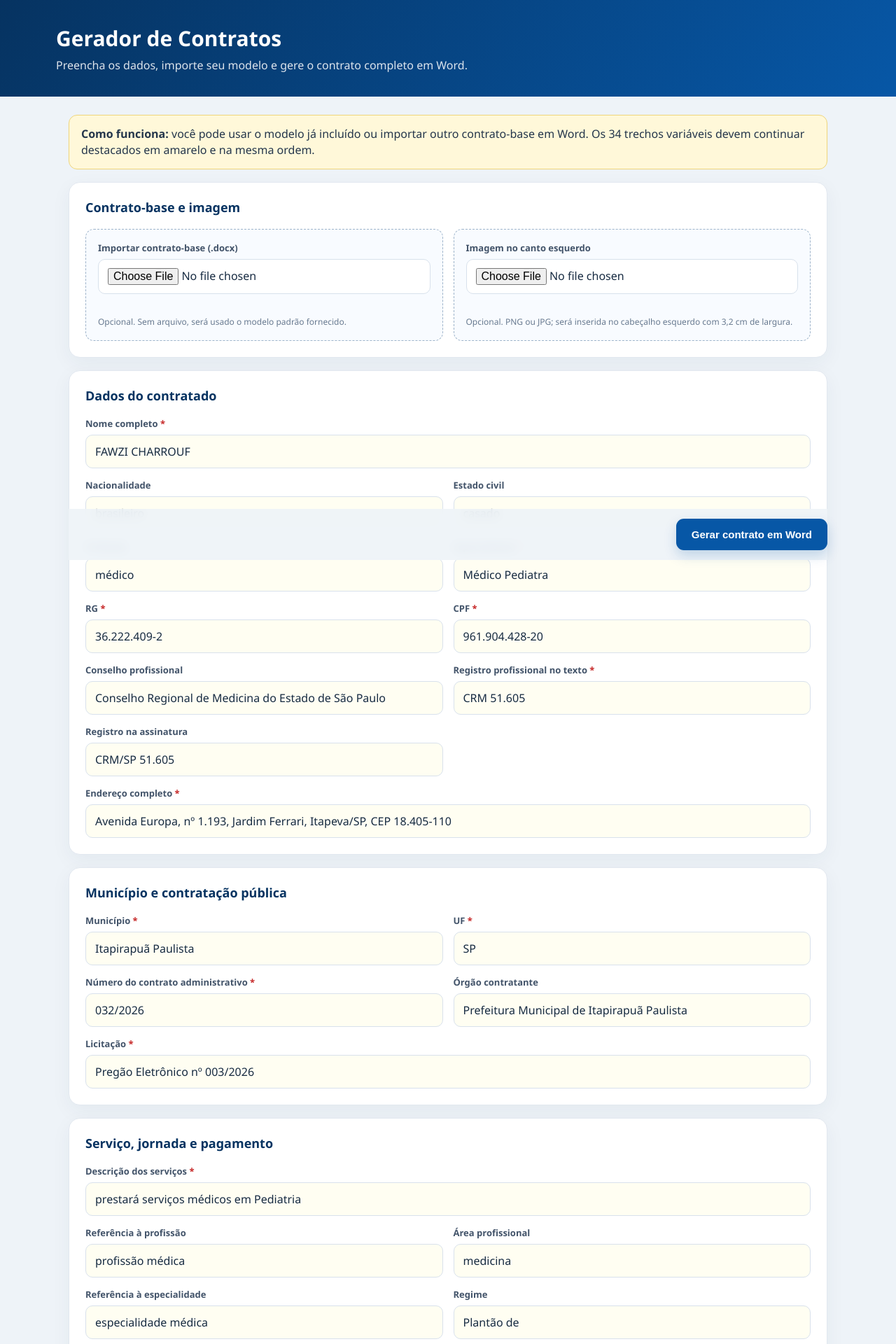
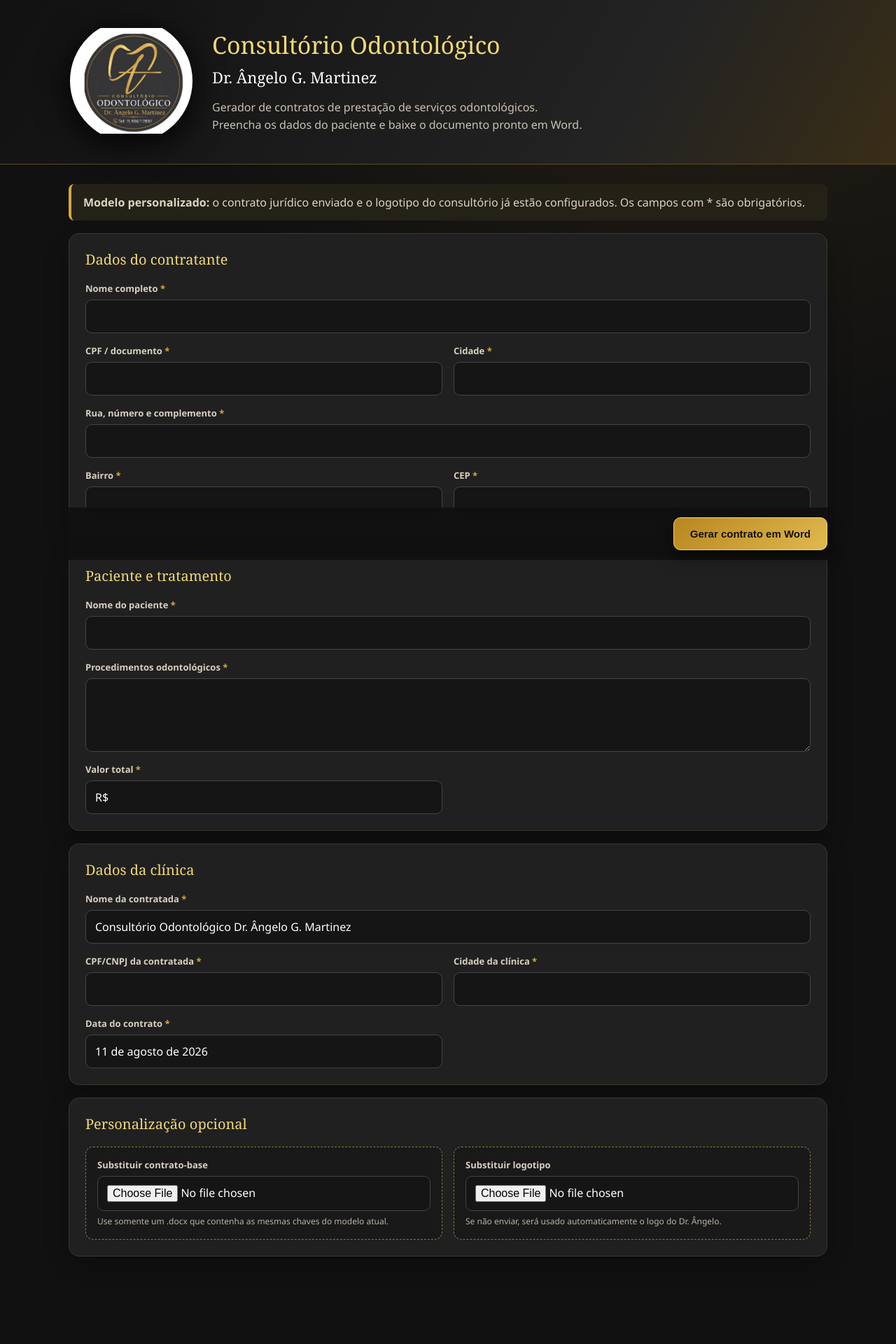
Before and after one commit to Nicolas1xx/GERADOR-DE-CONTRATOS-SISTEMA, a Flask app: page / in a window 1280 px wide. Shown: the top 1920 px of the page at 70% size. After the commit the page ends 1795 px from the top, so only its background shows below. Run offline with Flask 3, Linux system fonts and the light colour scheme.

Commit message:
Personaliza gerador para consultorio odontologico

```diff
--- a/app.py
+++ b/app.py
@@ -3,13 +3,12 @@ import os
 import re
 
 from flask import Flask, flash, render_template, request, send_file
-from werkzeug.utils import secure_filename
-
 from contract_generator import default_contract_form, generate_contract_docx
 
 
 BASE_DIR = os.path.dirname(os.path.abspath(__file__))
-DEFAULT_TEMPLATE = os.path.join(BASE_DIR, "modelo_contrato_prestacao_servicos.docx")
+DEFAULT_TEMPLATE = os.path.join(BASE_DIR, "modelo_contrato_odontologico.docx")
+DEFAULT_LOGO = os.path.join(BASE_DIR, "logo_consultorio_angelo.jpg")
 
 app = Flask(__name__)
 app.secret_key = os.environ.get("SECRET_KEY", "gerador-contratos-local")
@@ -21,25 +20,27 @@ def index():
     return render_template("index.html", valores=default_contract_form())
 
 
+@app.get("/logo")
+def logo():
+    return send_file(DEFAULT_LOGO, mimetype="image/jpeg")
+
+
 @app.post("/gerar")
 def gerar():
     obrigatorios = {
-        "nome_contratado": "Nome completo",
-        "especialidade": "Especialidade",
-        "rg": "RG",
-        "cpf": "CPF",
-        "registro_profissional": "Registro profissional",
-        "endereco": "Endereço",
-        "municipio": "Município",
-        "uf": "UF",
-        "numero_contrato": "Número do contrato",
-        "licitacao": "Licitação",
-        "descricao_servicos": "Descrição dos serviços",
-        "carga_horaria": "Carga horária",
-        "honorarios": "Honorários",
-        "prazo_pagamento": "Prazo de pagamento",
-        "multa_rescisao": "Multa de rescisão",
-        "data_assinatura": "Local e data da assinatura",
+        "nome_contratante": "Nome do contratante",
+        "cpf_contratante": "CPF do contratante",
+        "cidade_contratante": "Cidade do contratante",
+        "endereco_contratante": "Endereço do contratante",
+        "bairro_contratante": "Bairro",
+        "cep_contratante": "CEP",
+        "nome_contratada": "Nome da clínica/contratada",
+        "cpf_cnpj_contratada": "CPF/CNPJ da contratada",
+        "nome_paciente": "Nome do paciente",
+        "procedimentos": "Procedimentos",
+        "valor": "Valor do tratamento",
+        "cidade_clinica": "Cidade da clínica",
+        "data_contrato": "Data do contrato",
     }
     faltando = [rotulo for campo, rotulo in obrigatorios.items() if not request.form.get(campo, "").strip()]
     if faltando:
@@ -56,12 +57,13 @@ def gerar():
             return render_template("index.html", valores=request.form), 400
         template_source = BytesIO(modelo.read())
 
-    image_source = None
+    image_source = open(DEFAULT_LOGO, "rb")
     if imagem and imagem.filename:
         extensao = os.path.splitext(imagem.filename)[1].lower()
         if extensao not in {".png", ".jpg", ".jpeg"}:
             flash("A imagem precisa estar em PNG, JPG ou JPEG.", "erro")
             return render_template("index.html", valores=request.form), 400
+        image_source.close()
         image_source = BytesIO(imagem.read())
 
     try:
@@ -70,7 +72,7 @@ def gerar():
         flash(str(exc), "erro")
         return render_template("index.html", valores=request.form), 400
 
-    nome = re.sub(r"[^A-Za-z0-9_-]+", "_", request.form["nome_contratado"].strip()).strip("_") or "contratado"
+    nome = re.sub(r"[^A-Za-z0-9_-]+", "_", request.form["nome_paciente"].strip()).strip("_") or "paciente"
     return send_file(
         arquivo,
         as_attachment=True,
--- a/templates/index.html
+++ b/templates/index.html
@@ -1,56 +1,34 @@
 <!doctype html>
-<html lang="pt-BR">
-<head>
-  <meta charset="utf-8"><meta name="viewport" content="width=device-width,initial-scale=1">
-  <title>Gerador de Contratos</title>
-  <style>
-    :root{--azul:#0757a6;--escuro:#063361;--fundo:#eef3f8;--linha:#d8e1ec;--texto:#24364b;--muted:#687a90}
-    *{box-sizing:border-box}body{margin:0;background:var(--fundo);font-family:Segoe UI,Arial,sans-serif;color:var(--texto)}
-    header{background:linear-gradient(125deg,var(--escuro),var(--azul));color:#fff;padding:34px max(20px,calc((100vw - 1120px)/2))}header h1{margin:0 0 7px;font-size:30px}header p{margin:0;opacity:.86}
-    main{max-width:1120px;margin:26px auto 50px;padding:0 18px}form{display:grid;gap:18px}.card{background:#fff;border:1px solid #e2e8f0;border-radius:16px;padding:23px;box-shadow:0 8px 28px #1838580d}
-    h2{margin:0 0 19px;font-size:18px;color:var(--escuro)}.grid{display:grid;grid-template-columns:repeat(2,minmax(0,1fr));gap:15px}.field{display:grid;gap:7px}.full{grid-column:1/-1}
-    label{font-size:13px;font-weight:750;color:#43546a}.req:after{content:" *";color:#c62828}input,textarea{width:100%;padding:12px 13px;border:1px solid var(--linha);border-radius:10px;font:inherit;background:#fffef2;color:#172b42}textarea{min-height:78px;resize:vertical}input:focus,textarea:focus{outline:0;border-color:var(--azul);box-shadow:0 0 0 3px #0757a61a;background:#fff}
-    .upload{border:1.5px dashed #9eb4ca;background:#f8fbff;padding:17px;border-radius:12px}.upload input{background:#fff}.hint{font-size:12px;color:var(--muted);line-height:1.45}.notice{background:#fff8d9;border:1px solid #eed57a;border-radius:12px;padding:15px 17px;margin-bottom:18px;line-height:1.45}.alert{background:#fee7e7;color:#8c1e1e;border:1px solid #f4bcbc;padding:14px;border-radius:11px;margin-bottom:16px;font-weight:650}
-    .actions{position:sticky;bottom:0;display:flex;justify-content:flex-end;padding:14px 0;background:#eef3f8e8;backdrop-filter:blur(8px)}button{border:0;border-radius:11px;background:var(--azul);color:#fff;padding:14px 22px;font-size:15px;font-weight:800;cursor:pointer;box-shadow:0 8px 18px #0757a633}button:hover{background:#064b8e}.file-name{font-size:12px;color:var(--azul);font-weight:700;min-height:17px}
-    @media(max-width:720px){header h1{font-size:25px}.grid{grid-template-columns:1fr}.full{grid-column:auto}.card{padding:18px}.actions button{width:100%}}
-  </style>
-</head>
-<body>
-<header><h1>Gerador de Contratos</h1><p>Preencha os dados, importe seu modelo e gere o contrato completo em Word.</p></header>
-<main>
-  {% with mensagens = get_flashed_messages(with_categories=true) %}{% for categoria,mensagem in mensagens %}<div class="alert">{{ mensagem }}</div>{% endfor %}{% endwith %}
-  <div class="notice"><strong>Como funciona:</strong> você pode usar o modelo já incluído ou importar outro contrato-base em Word. Os 34 trechos variáveis devem continuar destacados em amarelo e na mesma ordem.</div>
-  <form method="post" action="/gerar" enctype="multipart/form-data">
-    <section class="card"><h2>Contrato-base e imagem</h2><div class="grid">
-      <div class="field upload"><label>Importar contrato-base (.docx)</label><input type="file" name="contrato_base" accept=".docx" onchange="showName(this,'baseName')"><div id="baseName" class="file-name"></div><span class="hint">Opcional. Sem arquivo, será usado o modelo padrão fornecido.</span></div>
-      <div class="field upload"><label>Imagem no canto esquerdo</label><input type="file" name="imagem_cabecalho" accept=".png,.jpg,.jpeg" onchange="showName(this,'imageName')"><div id="imageName" class="file-name"></div><span class="hint">Opcional. PNG ou JPG; será inserida no cabeçalho esquerdo com 3,2 cm de largura.</span></div>
-    </div></section>
-    <section class="card"><h2>Dados do contratado</h2><div class="grid">
-      <div class="field full"><label class="req">Nome completo</label><input name="nome_contratado" value="{{ valores.get('nome_contratado','') }}" required></div>
-      <div class="field"><label>Nacionalidade</label><input name="nacionalidade" value="{{ valores.get('nacionalidade','') }}"></div><div class="field"><label>Estado civil</label><input name="estado_civil" value="{{ valores.get('estado_civil','') }}"></div>
-      <div class="field"><label>Profissão</label><input name="profissao" value="{{ valores.get('profissao','') }}"></div><div class="field"><label class="req">Especialidade</label><input name="especialidade" value="{{ valores.get('especialidade','') }}" required></div>
-      <div class="field"><label class="req">RG</label><input name="rg" value="{{ valores.get('rg','') }}" required></div><div class="field"><label class="req">CPF</label><input name="cpf" value="{{ valores.get('cpf','') }}" required></div>
-      <div class="field"><label>Conselho profissional</label><input name="conselho" value="{{ valores.get('conselho','') }}"></div><div class="field"><label class="req">Registro profissional no texto</label><input name="registro_profissional" value="{{ valores.get('registro_profissional','') }}" required></div>
-      <div class="field"><label>Registro na assinatura</label><input name="registro_assinatura" value="{{ valores.get('registro_assinatura','') }}"></div><div class="field full"><label class="req">Endereço completo</label><input name="endereco" value="{{ valores.get('endereco','') }}" required></div>
-    </div></section>
-    <section class="card"><h2>Município e contratação pública</h2><div class="grid">
-      <div class="field"><label class="req">Município</label><input name="municipio" value="{{ valores.get('municipio','') }}" required></div><div class="field"><label class="req">UF</label><input name="uf" maxlength="2" value="{{ valores.get('uf','') }}" required></div>
-      <div class="field"><label class="req">Número do contrato administrativo</label><input name="numero_contrato" value="{{ valores.get('numero_contrato','') }}" required></div><div class="field"><label>Órgão contratante</label><input name="prefeitura" value="{{ valores.get('prefeitura','') }}"></div>
-      <div class="field full"><label class="req">Licitação</label><input name="licitacao" value="{{ valores.get('licitacao','') }}" required></div>
-    </div></section>
-    <section class="card"><h2>Serviço, jornada e pagamento</h2><div class="grid">
-      <div class="field full"><label class="req">Descrição dos serviços</label><input name="descricao_servicos" value="{{ valores.get('descricao_servicos','') }}" required></div>
-      <div class="field"><label>Referência à profissão</label><input name="profissao_referencia" value="{{ valores.get('profissao_referencia','') }}"></div><div class="field"><label>Área profissional</label><input name="natureza_profissional" value="{{ valores.get('natureza_profissional','') }}"></div>
-      <div class="field"><label>Referência à especialidade</label><input name="especialidade_referencia" value="{{ valores.get('especialidade_referencia','') }}"></div><div class="field"><label>Regime</label><input name="regime" value="{{ valores.get('regime','') }}"></div>
-      <div class="field"><label class="req">Carga horária</label><input name="carga_horaria" value="{{ valores.get('carga_horaria','') }}" required></div><div class="field"><label class="req">Honorários</label><input name="honorarios" value="{{ valores.get('honorarios','') }}" required></div>
-      <div class="field full"><label class="req">Prazo de pagamento</label><input name="prazo_pagamento" value="{{ valores.get('prazo_pagamento','') }}" required></div><div class="field full"><label>Regra de substituição</label><textarea name="regra_substituicao">{{ valores.get('regra_substituicao','') }}</textarea></div>
-    </div></section>
-    <section class="card"><h2>Rescisão e assinatura</h2><div class="grid">
-      <div class="field"><label class="req">Multa de rescisão</label><input name="multa_rescisao" value="{{ valores.get('multa_rescisao','') }}" required></div><div class="field"><label class="req">Local e data da assinatura</label><input name="data_assinatura" value="{{ valores.get('data_assinatura','') }}" required></div>
-      <div class="field"><label>Rótulo abaixo da assinatura</label><input name="rotulo_contratado" value="{{ valores.get('rotulo_contratado','') }}"></div>
-    </div></section>
-    <div class="actions"><button type="submit">Gerar contrato em Word</button></div>
-  </form>
-</main>
-<script>function showName(input,id){document.getElementById(id).textContent=input.files.length?'Selecionado: '+input.files[0].name:''}</script>
-</body></html>
+<html lang="pt-BR"><head><meta charset="utf-8"><meta name="viewport" content="width=device-width,initial-scale=1">
+<title>Contratos | Dr. Ângelo G. Martinez</title>
+<style>
+:root{--gold:#d4a83c;--gold2:#f2d878;--black:#171717;--card:#242424;--line:#444;--text:#f7f3e9;--muted:#bbb3a2}*{box-sizing:border-box}
+body{margin:0;background:#111;color:var(--text);font-family:Segoe UI,Arial,sans-serif;background-image:radial-gradient(circle at 80% -10%,#5a451c55,transparent 35%)}
+.hero{min-height:235px;border-bottom:1px solid #5e4a22;background:linear-gradient(120deg,#111 0%,#232323 70%,#392d16 100%)}
+.hero-inner{max-width:1120px;margin:auto;padding:28px 20px;display:flex;align-items:center;gap:28px}.logo{width:175px;height:175px;object-fit:contain;border-radius:50%;filter:drop-shadow(0 10px 24px #000)}
+.hero h1{margin:0;color:var(--gold2);font-family:Georgia,serif;font-size:34px;font-weight:500}.hero h1 span{display:block;color:#fff;font-size:22px;margin-top:8px}.hero p{color:#c9c2b3;line-height:1.55;margin-bottom:0}
+main{max-width:1120px;margin:28px auto 55px;padding:0 18px}form{display:grid;gap:18px}.card{background:#202020;border:1px solid #3d382e;border-radius:15px;padding:23px;box-shadow:0 12px 32px #0004}
+h2{margin:0 0 19px;color:var(--gold2);font-family:Georgia,serif;font-size:20px;font-weight:500}.grid{display:grid;grid-template-columns:repeat(2,minmax(0,1fr));gap:16px}.field{display:grid;gap:7px}.full{grid-column:1/-1}
+label{font-size:13px;font-weight:700;color:#d7cfbf}.req:after{content:" *";color:var(--gold)}input,textarea{width:100%;padding:12px 13px;border:1px solid var(--line);border-radius:9px;background:#151515;color:#fff;font:inherit}textarea{min-height:105px;resize:vertical}input:focus,textarea:focus{outline:0;border-color:var(--gold);box-shadow:0 0 0 3px #d4a83c22}
+.upload{border:1px dashed #8b743d;background:#191919;padding:16px;border-radius:11px}.hint{font-size:12px;color:var(--muted);line-height:1.4}.notice{border-left:4px solid var(--gold);background:#242117;padding:15px 17px;border-radius:8px;margin-bottom:18px;color:#ddd4c2}.alert{background:#431f1f;border:1px solid #8e4646;color:#ffdada;padding:14px;border-radius:9px;margin-bottom:16px}
+.actions{position:sticky;bottom:0;padding:14px 0;background:#111e;backdrop-filter:blur(8px);display:flex;justify-content:flex-end}button{border:1px solid #f1d472;background:linear-gradient(135deg,#b8871f,#e0b94e);color:#15110a;border-radius:10px;padding:14px 23px;font-weight:850;font-size:15px;cursor:pointer;box-shadow:0 9px 22px #0008}button:hover{filter:brightness(1.08)}
+@media(max-width:720px){.hero-inner{flex-direction:column;text-align:center}.logo{width:140px;height:140px}.hero h1{font-size:27px}.grid{grid-template-columns:1fr}.full{grid-column:auto}.card{padding:18px}.actions button{width:100%}}
+</style></head><body>
+<header class="hero"><div class="hero-inner"><img class="logo" src="/logo" alt="Consultório Odontológico Dr. Ângelo G. Martinez"><div><h1>Consultório Odontológico<span>Dr. Ângelo G. Martinez</span></h1><p>Gerador de contratos de prestação de serviços odontológicos.<br>Preencha os dados do paciente e baixe o documento pronto em Word.</p></div></div></header>
+<main>{% with msgs=get_flashed_messages(with_categories=true) %}{% for c,m in msgs %}<div class="alert">{{m}}</div>{% endfor %}{% endwith %}
+<div class="notice"><strong>Modelo personalizado:</strong> o contrato jurídico enviado e o logotipo do consultório já estão configurados. Os campos com * são obrigatórios.</div>
+<form method="post" action="/gerar" enctype="multipart/form-data">
+<section class="card"><h2>Dados do contratante</h2><div class="grid">
+<div class="field full"><label class="req">Nome completo</label><input name="nome_contratante" value="{{valores.get('nome_contratante','')}}" required></div>
+<div class="field"><label class="req">CPF / documento</label><input name="cpf_contratante" value="{{valores.get('cpf_contratante','')}}" required></div><div class="field"><label class="req">Cidade</label><input name="cidade_contratante" value="{{valores.get('cidade_contratante','')}}" required></div>
+<div class="field full"><label class="req">Rua, número e complemento</label><input name="endereco_contratante" value="{{valores.get('endereco_contratante','')}}" required></div><div class="field"><label class="req">Bairro</label><input name="bairro_contratante" value="{{valores.get('bairro_contratante','')}}" required></div><div class="field"><label class="req">CEP</label><input name="cep_contratante" value="{{valores.get('cep_contratante','')}}" required></div>
+</div></section>
+<section class="card"><h2>Paciente e tratamento</h2><div class="grid">
+<div class="field full"><label class="req">Nome do paciente</label><input name="nome_paciente" value="{{valores.get('nome_paciente','')}}" required></div><div class="field full"><label class="req">Procedimentos odontológicos</label><textarea name="procedimentos" required>{{valores.get('procedimentos','')}}</textarea></div><div class="field"><label class="req">Valor total</label><input name="valor" value="{{valores.get('valor','')}}" required></div>
+</div></section>
+<section class="card"><h2>Dados da clínica</h2><div class="grid">
+<div class="field full"><label class="req">Nome da contratada</label><input name="nome_contratada" value="{{valores.get('nome_contratada','')}}" required></div><div class="field"><label class="req">CPF/CNPJ da contratada</label><input name="cpf_cnpj_contratada" value="{{valores.get('cpf_cnpj_contratada','')}}" required></div><div class="field"><label class="req">Cidade da clínica</label><input name="cidade_clinica" value="{{valores.get('cidade_clinica','')}}" required></div><div class="field"><label class="req">Data do contrato</label><input name="data_contrato" value="{{valores.get('data_contrato','')}}" required></div>
+</div></section>
+<section class="card"><h2>Personalização opcional</h2><div class="grid">
+<div class="field upload"><label>Substituir contrato-base</label><input type="file" name="contrato_base" accept=".docx"><span class="hint">Use somente um .docx que contenha as mesmas chaves do modelo atual.</span></div><div class="field upload"><label>Substituir logotipo</label><input type="file" name="imagem_cabecalho" accept=".png,.jpg,.jpeg"><span class="hint">Se não enviar, será usado automaticamente o logo do Dr. Ângelo.</span></div>
+</div></section><div class="actions"><button type="submit">Gerar contrato em Word</button></div></form></main></body></html>
```
Also changed, not shown: contract_generator.py (+56 -92 lines), README.md, logo_consultorio_angelo.jpg (added), 2 other files.
